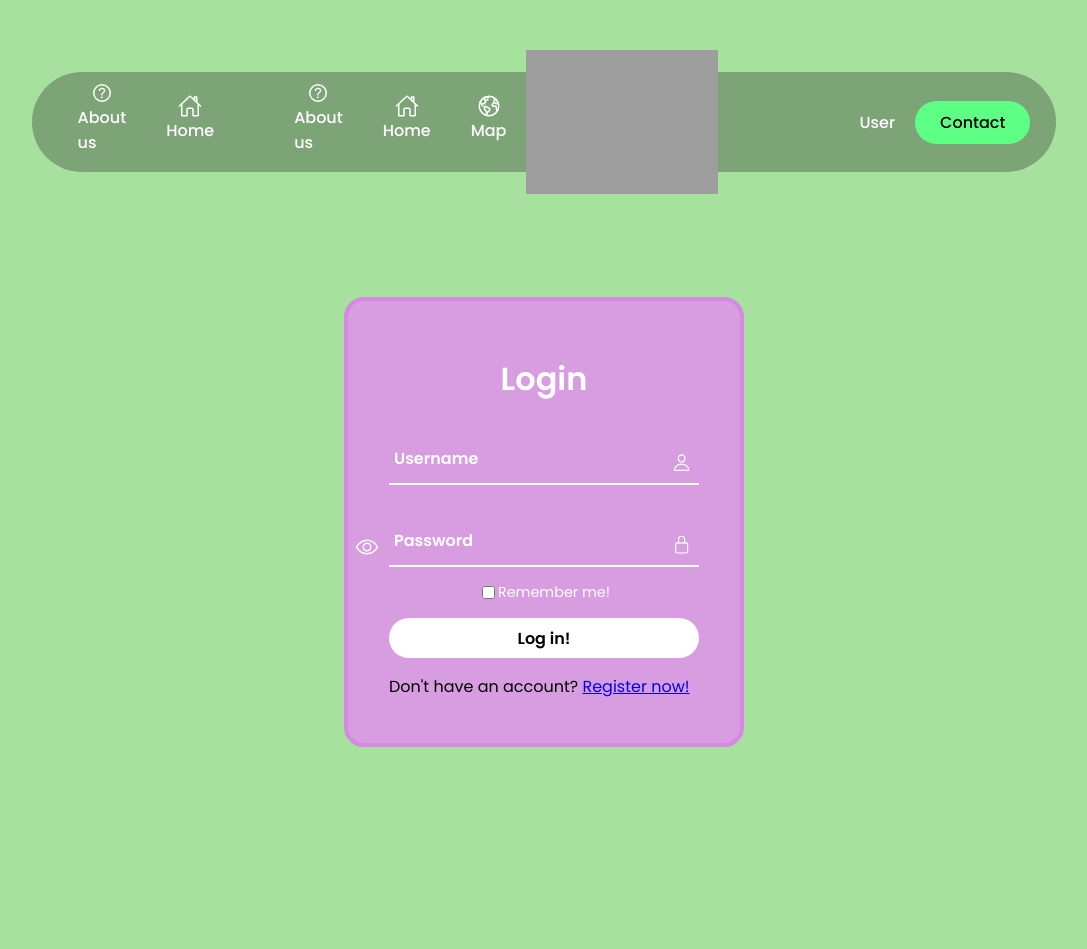
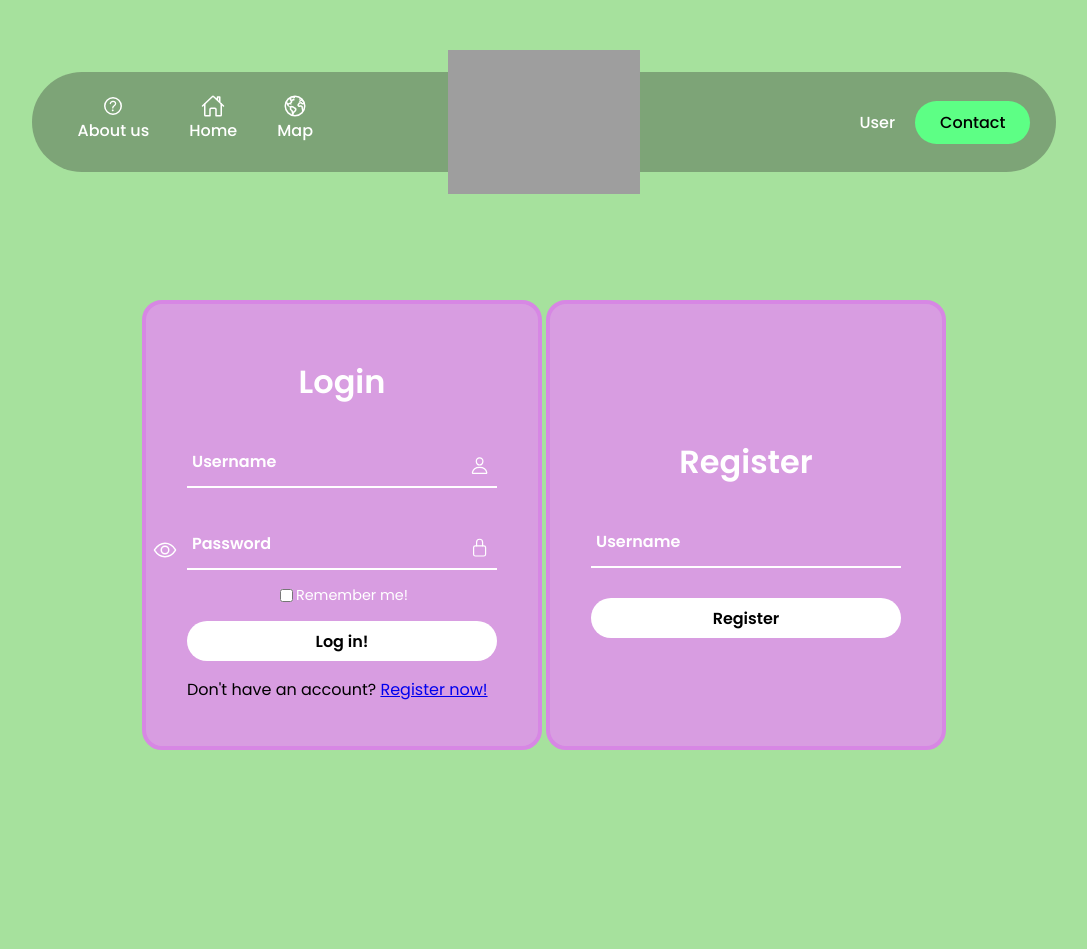
Before and after one commit to S1lvveer/Geoglasia, a PHP site: page /login.php in a window 1280 px wide. Shown: the top 949 px of the page, without its empty margins (96-1183 px from the left). Run offline with PHP 8.4, Linux system fonts and the light colour scheme; some web fonts are replaced; grey boxes are pictures that could not be loaded.

Commit message:
All my changes so far
Summary:
- Code refactorization, moved some stuff from style.css to login.css
- Added country codes to "About Us"
- Picked out asian countries in the svg file
-Worked on the login & registration system in login.php
- Added an error if database is not connected to
- Added warnings/errors that can be displayed above login/register forms

```diff
--- a/website/css/aboutus.css
+++ b/website/css/aboutus.css
@@ -26,3 +26,8 @@ h3 {
     grid-template-columns: 1fr 1fr 1fr 1fr;
     grid-template-rows: 1fr 1fr 1fr
 }
+
+.country-grid p {
+    font-weight: bold;
+    color: white;
+}
--- /dev/null
+++ b/website/css/login.css
@@ -0,0 +1,149 @@
+/* -------------------------------------- */
+/* CSS for the Login screen! [login.html] */
+/* -------------------------------------- */
+
+@keyframes expand {
+    0% {
+        transform: scale(60%);
+    }
+    100% {
+        transform: scale(100%);
+    }
+}
+
+.loginandregister {
+    position: relative;
+    width: 810px;
+    height: 460px;
+
+    display: flex;
+    flex-direction: column;
+}
+
+
+.warnings {
+    order: 1;
+    flex: 1;
+
+    display: flex;
+    justify-content: center;
+    align-items: center;
+
+    flex-direction: column-reverse;
+}
+.warnings .warning {
+    width: 100%;
+
+    text-align: center;
+    margin: 5px;
+    padding: 5px;
+
+    background-color: var(--warning-color);
+    border: 2px solid var(--warning-color-s);
+    border-radius: 15px;
+}
+
+.forms {
+    order: 2;
+    flex: 1;
+
+    width: 100%;
+    height: calc(450px + 10px);
+
+    display: flex;
+    align-items: center;
+    justify-content: center;
+}
+
+.form-box {
+    position: relative;
+    width: 400px;
+    height: 450px;
+    background: var(--formbox-color);
+    border: 4px solid var(--formbox-color-s);
+    border-radius: 20px;
+    backdrop-filter: blur(15px);
+
+    margin: 2px;
+
+    display: flex;
+    justify-content: center;
+    align-items: center;
+
+    animation: expand 0.3s;
+}
+
+.form-box h2 {
+    text-align: center;
+    font-size: 2em;
+    color: #fff;
+}
+
+.form-input {
+    position: relative;
+    margin: 30px 0;
+    width: 310px;
+    border-bottom: 2px solid #fff;
+}
+.form-input label {
+    position: absolute;
+    top: 50%;
+    left: 5px;
+    transform: translateY(-50%);
+    color: #fff;
+    font-size: 1em;
+    font-weight: bold;
+
+    pointer-events: none;
+    transition: 0.5s ease;
+}
+
+/* animation for the text to go up */
+input:focus ~ label,
+input:valid ~ label {
+    top: 0px;
+}
+
+.form-input input {
+    width: 100%;
+    height: 50px;
+    background: transparent;
+    outline: none;
+    border: none;
+    font-size: 1em;
+    padding: 0 35px 0 5px;
+    color: #fff;
+}
+
+.form-input ion-icon {
+    position: absolute;
+    right: 8px;
+    color: #fff;
+    font-size: 1.2em;
+    top: 20px;
+}
+ion-icon[name="eye-outline"], ion-icon[name="eye-off-outline"] {
+    right: calc(100% + 10px);
+    font-size: 1.5em;
+    color: #fff;
+}
+
+.remember {
+    margin: -15px 0 15px;
+    font-size: 0.9em;
+    color: #fff;
+
+    display: flex;
+    justify-content: center;
+}
+
+form #submit-register, form #submit-login {
+    width: 100%;
+    height: 40px;
+    border-radius: 40px;
+    background: #fff;
+    border: none;
+    cursor: pointer;
+    font-size: 1em;
+    font-weight: 600;
+}
--- a/website/css/style.css
+++ b/website/css/style.css
@@ -17,6 +17,9 @@
 
     --button-color: rgb(93, 255, 133);
     --button-color-hovered: rgba(82, 255, 105, 0.8);
+
+    --warning-color: rgba(252, 255, 89, 0.808);
+    --warning-color-s: rgba(224, 194, 113, 0.781);
 
     --formbox-color: rgb(227, 168, 243);
     --formbox-color-s: rgb(208, 151, 224);
@@ -50,7 +53,6 @@ main {
 /* ------------------------------- */
 
 
-
 header {
     display: flex;
     justify-content: space-between;
@@ -71,7 +73,29 @@ header {
     z-index: 3;
 }
 
+/* alert when database is unconnected */
+.db-error-alert {
+    position: fixed;
+    top: calc(100% - 10px);
+    transform: translateY(-100%);
 
+    color: red;
+    font-weight: 1000;
+
+    background-color: rgb(253, 255, 124);
+    border: 2px solid rgb(255, 214, 80);
+    border-radius: 50px;
+    padding: 15px;
+
+    display: flex;
+    justify-content: center;
+    align-items: center;
+
+    z-index: 1000;
+}
+
+
+/* tab container children (navbar) */
 header > * {
     flex: 1;
     height: 5rem;
@@ -79,7 +103,6 @@ header > * {
     display: flex;
     align-items: center;
 }
-
 .nav-links a, .nav-links button{
     text-decoration: none;
     color: white;
@@ -90,7 +113,7 @@ header > * {
     color: black;
 }
 
-
+/* left, mid & right tabs*/
 nav.nav-links {
     flex: 1;
     justify-content: left;
@@ -133,8 +156,8 @@ div.nav-links {
     font-weight: 800;
 
     paint-order: stroke;
-    stroke: #394240;
-    stroke-width: 2px;
+    stroke: #59a570;
+    stroke-width: 4px;
 }
 
 
@@ -206,118 +229,3 @@ div.nav-links {
 .cta:hover {
     background-color: var(--button-color-hovered);
 }
-
-
-
-/* -------------------------------------- */
-/* CSS for the Login screen! [login.html] */
-/* -------------------------------------- */
-
-@keyframes expand {
-    0% {
-        transform: scale(60%);
-    }
-    100% {
-        transform: scale(100%);
-    }
-}
-
-.form-box {
-    position: relative;
-    width: 400px;
-    height: 450px;
-    background: var(--formbox-color);
-    border: 4px solid var(--formbox-color-s);
-    border-radius: 20px;
-    backdrop-filter: blur(15px);
-
-    display: flex;
-    justify-content: center;
-    align-items: center;
-
-    animation: expand 0.3s;
-}
-
-@keyframes expand {
-    0% {
-        transform: scale(60%);
-    }
-    100% {
-        transform: scale(100%);
-    }
-}
-
-.form-box h2 {
-    text-align: center;
-    font-size: 2em;
-    color: #fff;
-}
-
-.inputbox {
-    position: relative;
-    margin: 30px 0;
-    width: 310px;
-    border-bottom: 2px solid #fff;
-}
-.inputbox label {
-    position: absolute;
-    top: 50%;
-    left: 5px;
-    transform: translateY(-50%);
-    color: #fff;
-    font-size: 1em;
-    font-weight: bold;
-
-    pointer-events: none;
-    transition: 0.5s ease;
-}
-
-/* animation for the text to go up */
-input:focus ~ label,
-input:valid ~ label {
-    top: 0px;
-}
-
-.inputbox input {
-    width: 100%;
-    height: 50px;
-    background: transparent;
-    outline: none;
-    border: none;
-    font-size: 1em;
-    padding: 0 35px 0 5px;
-    color: #fff;
-}
-
-.inputbox ion-icon {
-    position: absolute;
-    right: 8px;
-    color: #fff;
-    font-size: 1.2em;
-    top: 20px;
-}
-ion-icon[name="eye-outline"], ion-icon[name="eye-off-outline"] {
-    right: calc(100% + 10px);
-    font-size: 1.5em;
-    color: #fff;
-}
-
-.remember {
-    margin: -15px 0 15px;
-    font-size: 0.9em;
-    color: #fff;
-
-    display: flex;
-    justify-content: center;
-}
-
-form button {
-    width: 100%;
-    height: 40px;
-    border-radius: 40px;
-    background: #fff;
-    border: none;
-    cursor: pointer;
-    font-size: 1em;
-    font-weight: 600;
-}
--- a/website/login.js
+++ b/website/login.js
@@ -19,7 +19,7 @@ show_button.addEventListener("click", () => {
 
 })
 
-let submit = document.querySelector("form button");
+let submit = document.querySelector("form #submit");
 submit.addEventListener("click", (e) => {
     e.preventDefault();
 
--- a/website/login.php
+++ b/website/login.php
@@ -18,15 +18,6 @@
 <body>
     <header>
         <nav class="nav-links">
-            <a href="#">
-                <ion-icon class="icon" name="help-circle-outline"></ion-icon>
-                About us
-            </a>
-            <a href="home.html">
-                <ion-icon class="icon" name="home-outline"></ion-icon>
-                Home
-            </a>
-            <a href="#">
             <a href="aboutus.php">
                 <ion-icon class="icon" name="help-circle-outline"></ion-icon>
                 About us
@@ -54,28 +45,97 @@
     </header>
 
     <main>
+
+        <div class="loginandregister">
+            <div class="warnings">
             <?php
-        @$db = new mysqli('localhost', 'root', '', 'project_pai');
-        if ($db->connect_errno) {
-            echo "ziemniaki - connection failed: " . $db->connect_error;
+                require_once("require/database.php");
+
+                // Login form [ Log in & store cookie ]
+                if (isset($_POST['submit-login'])) {
+
+                }
+
+                // Register form [ Error check, create user, log in & store cookie ]
+                if (isset($_POST['submit-register'])) {
+                    $username = $_POST["login"];
+                    $password = $_POST["password"];
+                    $email = 0;
+
+                    $password_hashed = password_hash($password, PASSWORD_DEFAULT); // This is apparently a safe way to do it
+
+                    // Server sided checks!
+                    $errors = array();
+
+                    if (empty($username) OR empty($email) OR empty($password)) {
+                        array_push($errors, "All fields are required.");
+                    }
+                    /*if (!filter_var($email, FILTER_VALIDATE_EMAIL)) {
+                        array_push($errors, "Email is invalid.");
+                    }*/
+
+                    // Is email taken?
+                    $sql = "SELECT * FROM users WHERE email = '$email'";
+                    $is_taken = $db->query($sql);
+                    $rows = $db->num_rows();
+                    if ($rows > 0) {
+                        array_push($errors, "Email address already in use.");
+                    }
+
+                    // Is username taken?
+                    $sql = "SELECT * FROM users WHERE login = '$login'";
+                    $is_taken = $db->query($sql);
+                    $rows = $db->num_rows();
+                    if ($rows > 0) {
+                        array_push($errors, "Email address already in use.");
+                    }
+
+
+
+                    // Count and display all errors!
+                    if (count($errors) > 0) {
+                        foreach ($errors as $error) {
+                            echo "$error <br>"; // TODO also make cool display
+                        }
+                    } else {
+                    // Create a new user!
+                        $sql = "INSERT INTO users(login, email, password) VALUES( ?, ?, ? )";
+                        $stmt = $db->prepare($sql);
+
+                        if (!$stmt) {
+                            die("Something went wrong whilst preparing statement.");
+                        }
+
+                        $stmt->bind_param("sss", $username, $email, $password_hashed);
+                        $stmt->execute();
+
+                        echo "Successfully registered!"; // TODO make cool display & redirect to home.php like 3 seconds after
+                    }
+
                 }
             ?>
+            </div>
 
+            <div class="forms">
                 <!-- TODO - add a tab switch between login and register -->
+                <!-- Redirects to login.php, but if the login is successful, code above should redirect you to home.php -->
+
                 <div class="form-box">
-
-            <form method="POST" action="home.php">
+                    <!-- Login -->
+                    <form method="POST" action="login.php">
                         <h2>Login</h2>
 
-                <div class="inputbox">
+                        <div class="form-input">
                             <ion-icon name="person-outline"></ion-icon>
+
                             <input type="text" name="login" id="login" minlength="1" maxlength="20" required>
                             <label for="login">Username</label>
                         </div>
-                <!-- How do you change the placement of lock and eye? -->
-                <div class="inputbox">
+
+                        <div class="form-input">
                             <a href="#" id="showpassword"> <ion-icon name="eye-outline" id="showpassword-icon"></ion-icon> </a>
                             <ion-icon name="lock-closed-outline"></ion-icon>
+
                             <input type="password" name="password" id="password" required>
                             <label for="password">Password</label>
                         </div>
@@ -85,27 +145,30 @@
                             <label for="rememberme">Remember me!</label>
                         </div>
 
-                <button>Log in!</button>
+                        <input type="submit" name="submit-login" id="submit-login" value="Log in!">
 
                         <div class="register">
                             <p>Don't have an account? <a href="#"> Register now!</a></p>
-                    <!--
-                        Should we make another site called register.php
-                        or try to work our way around login?
-                        cookies?
-
-                        ^ I'll expand this form box to switch between login and register with a slider of some sorts
-                    -->
                         </div>
                     </form>
+                </div>
 
+                <div class="form-box">
+                    <!-- Register -->
+                    <form method="POST" action="login.php">
+                        <h2>Register</h2>
+
+                        <div class="form-input">
+                            <input type="text" name="username" id="username" minlength="1" maxlength="20" required>
+                            <label for="username">Username</label>
                         </div>
-<?php
-    //function used to check user data in DB
-    function check(){
-        //some code to check if there's user like that lol
-    }
-?>
+
+                        <input type="submit" name="submit-register" id="submit-register" value="Register">
+                    </form>
+                </div>
+            </div>
+        </div>
+
     </main>
 
     <script src="login.js"></script>
--- /dev/null
+++ b/website/require/database.php
@@ -0,0 +1,16 @@
+<?php
+
+// Usage: require_once("require/database.php");
+// Require this any time you want access to the database! [you can just use the same $db in every file that way]
+
+$host = "localhost";
+$user = "root";
+$password = "";
+$db_name = "project_pai";
+
+$db = new mysqli($host, $user, $password, $db_name);
+if ($db->connect_errno) {
+    echo "<div class='db-error-alert'> ERROR: Not connected to database. </div>";
+}
+
+?>
```
Also changed, not shown: website/aboutus.php (+15 -15 lines), website/home.php (+4 -3 lines), assets/asian-countries.svg (added). Lines whose indentation alone changed are shown as unchanged.
